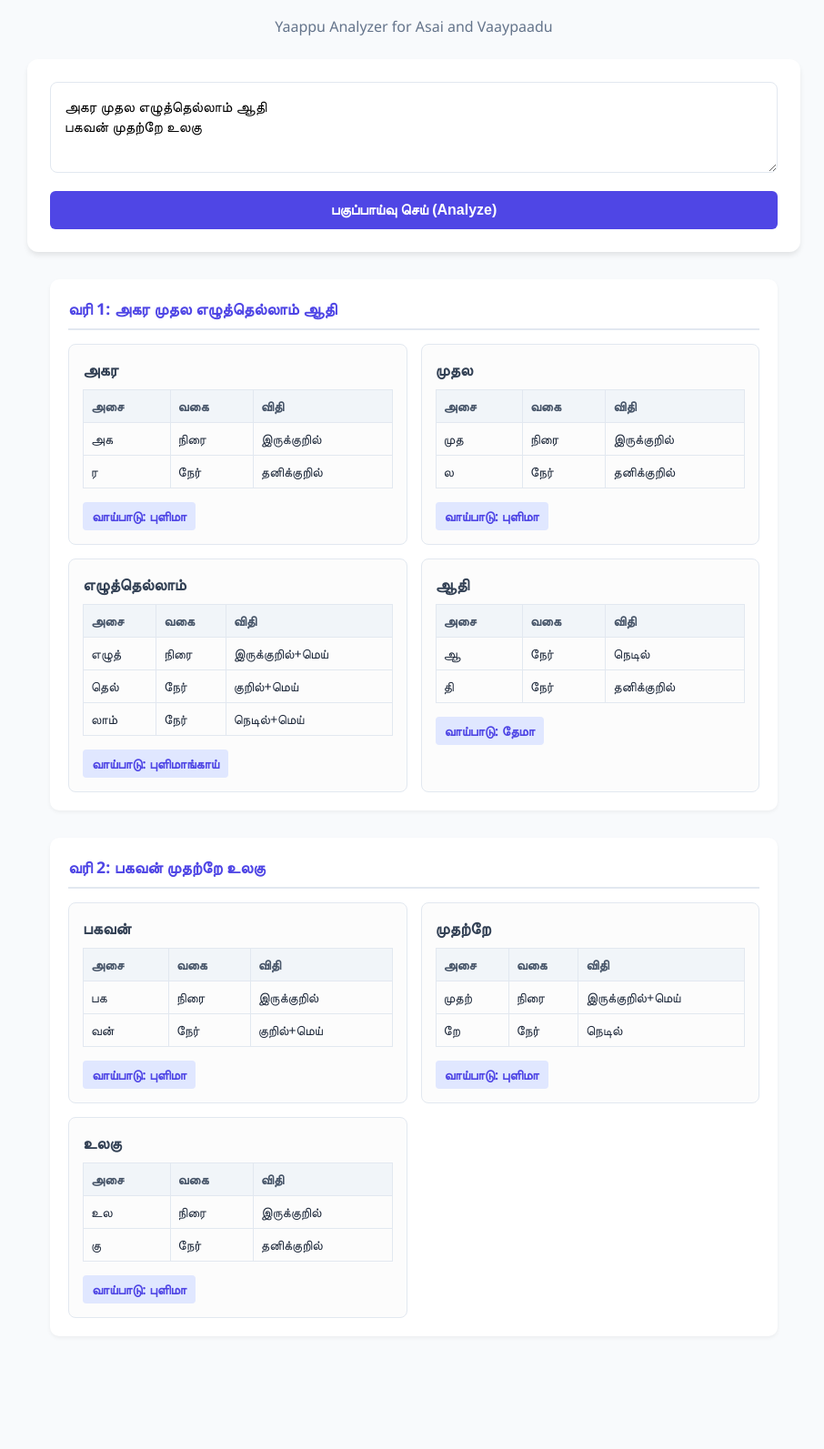
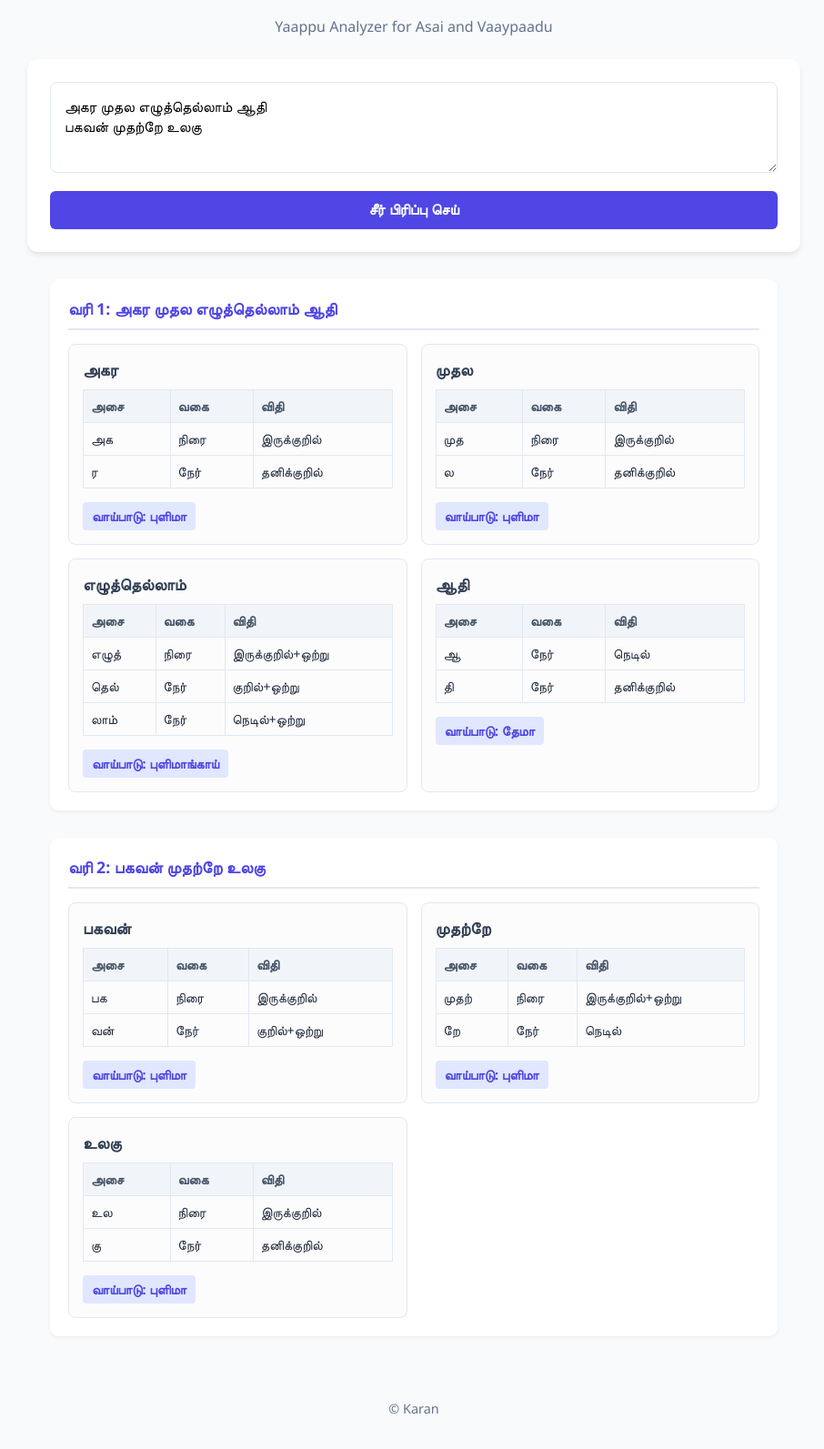
Before and after one commit to karanveiyon/seer, a plain HTML site: page index.html in a window 1280 px wide. Shown: the part 87-1680 px from the top of the page at 91% size, without its empty margins (185-1091 px from the left). Before the commit the page ends 1606 px from the top, so only its background shows below. Drawn offline with Linux system fonts and the light colour scheme.

Commit message:
Update index.html

```diff
--- a/index.html
+++ b/index.html
@@ -161,11 +161,15 @@
 அகர முதல எழுத்தெல்லாம் ஆதி
 பகவன் முதற்றே உலகு</textarea
       >
-      <button onclick="processKural()">பகுப்பாய்வு செய் (Analyze)</button>
+      <button onclick="processKural()">சீர் பிரிப்பு செய்</button>
     </div>
 
     <div id="output"></div>
-
+    <footer>
+      <p style="margin-top: 40px; color: var(--text-muted); font-size: 0.9em">
+        &copy; Karan
+      </p>
+    </footer>
     <script>
       // ── Unicode Constants ──────────────────────────────────────────────────
       const PULLI = "\u0BCD"; // ்
@@ -323,18 +327,18 @@
               prev.units.push(u);
               prev.surface += u.surface;
 
-              if (prev.rule === "தனிக்குறில்") prev.rule = "குறில்+மெய்";
-              else if (prev.rule === "நெடில்") prev.rule = "நெடில்+மெய்";
+              if (prev.rule === "தனிக்குறில்") prev.rule = "குறில்+ஒற்று";
+              else if (prev.rule === "நெடில்") prev.rule = "நெடில்+ஒற்று";
               else if (prev.rule === "இருக்குறில்")
-                prev.rule = "இருக்குறில்+மெய்";
+                prev.rule = "இருக்குறில்+ஒற்று";
               else if (prev.rule === "குறில்+நெடில்")
-                prev.rule = "குறில்+நெடில்+மெய்";
+                prev.rule = "குறில்+நெடில்+ஒற்று";
             } else {
               asaiList.push({
                 units: [u],
                 surface: u.surface,
                 asai_type: "நேர்",
-                rule: "தனிமெய்",
+                rule: "தனிஒற்று",
               });
             }
             i++;
```
